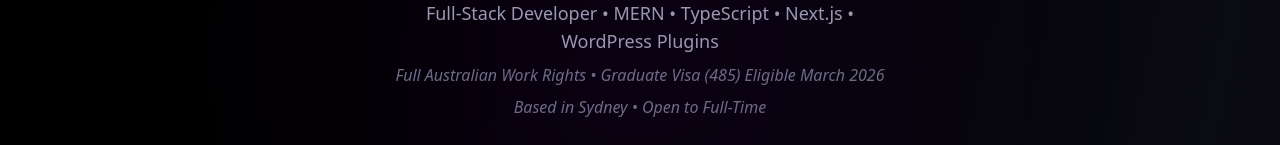
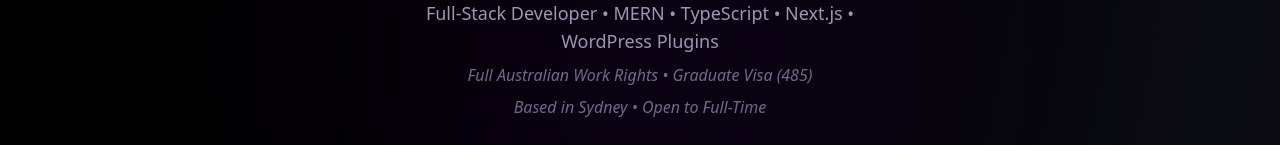
Before and after one commit to Noobod/Portfolio, a Next.js app: page / in a window 1280 px wide. Shown: the part 224-369 px from the top of the page. Built offline with nearby package versions, Linux system fonts and the light colour scheme.

Commit message:
Few tweaks

```diff
--- a/src/components/Experience.tsx
+++ b/src/components/Experience.tsx
@@ -33,7 +33,7 @@
           </h3>
 
           <p className="text-gray-400 text-xs md:text-sm mt-1">
-            Nov 2025 — Present • Sydney
+            Aug 2025 — Jan 2026 • Sydney
           </p>
 
           <p className="text-gray-300 text-sm md:text-base mt-2">
--- a/src/components/Hero.tsx
+++ b/src/components/Hero.tsx
@@ -62,7 +62,7 @@
       </p>
 
       <p className="mt-2 text-sm md:text-base text-gray-500 italic">
-        Full Australian Work Rights • Graduate Visa (485) Eligible March 2026
+        Full Australian Work Rights • Graduate Visa (485)
       </p>
 
       <p className="mt-2 text-sm md:text-base text-gray-500 italic">
```
Also changed, not shown: 1 other file (tests, documents, lock files or other folders).
